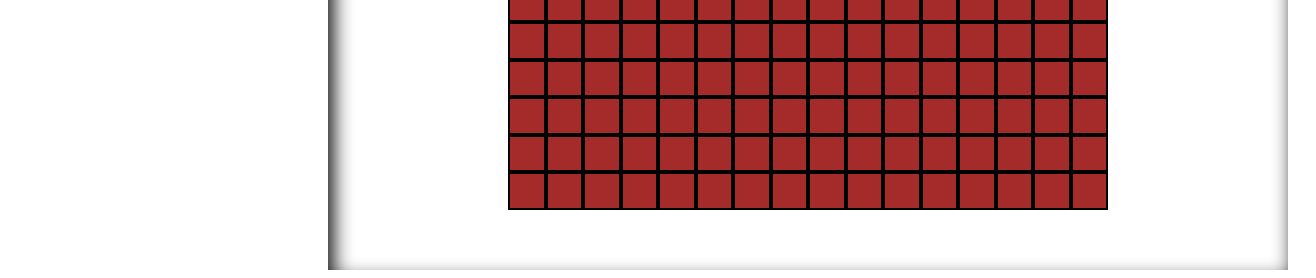
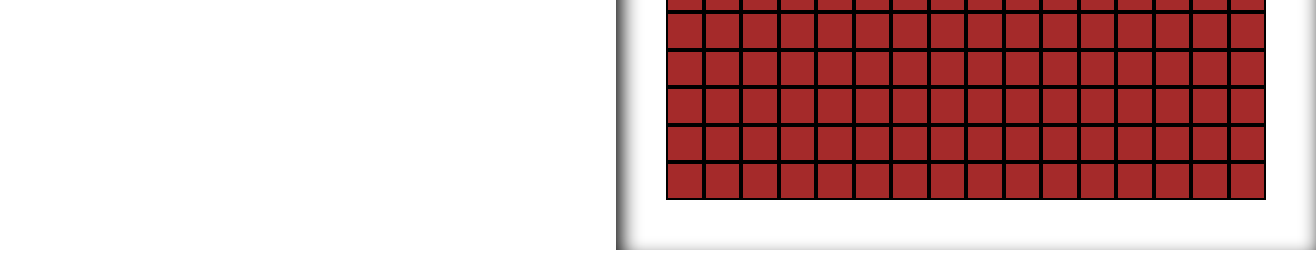
Before and after one commit to Aknexad/etch-a-sketch, a plain HTML site: page index.html in a window 1280 px wide. Shown: the part 591-869 px from the top of the page, 1316 px wide, since content can reach past the window. Drawn offline with Linux system fonts and the light colour scheme.

Commit message:
fix size of main

```diff
--- a/style.css
+++ b/style.css
@@ -24,6 +24,7 @@ header {
 
 .main {
   display: flex;
+  gap: 18rem;
 }
 
 .left {
@@ -78,8 +79,8 @@ button:hover {
 }
 
 .area {
-  width: 75vw;
-  height: 90vh;
+  width: 700px;
+  height: 700px;
   box-shadow: 5px 10px 20px inset;
   display: flex;
   justify-content: center;
```
